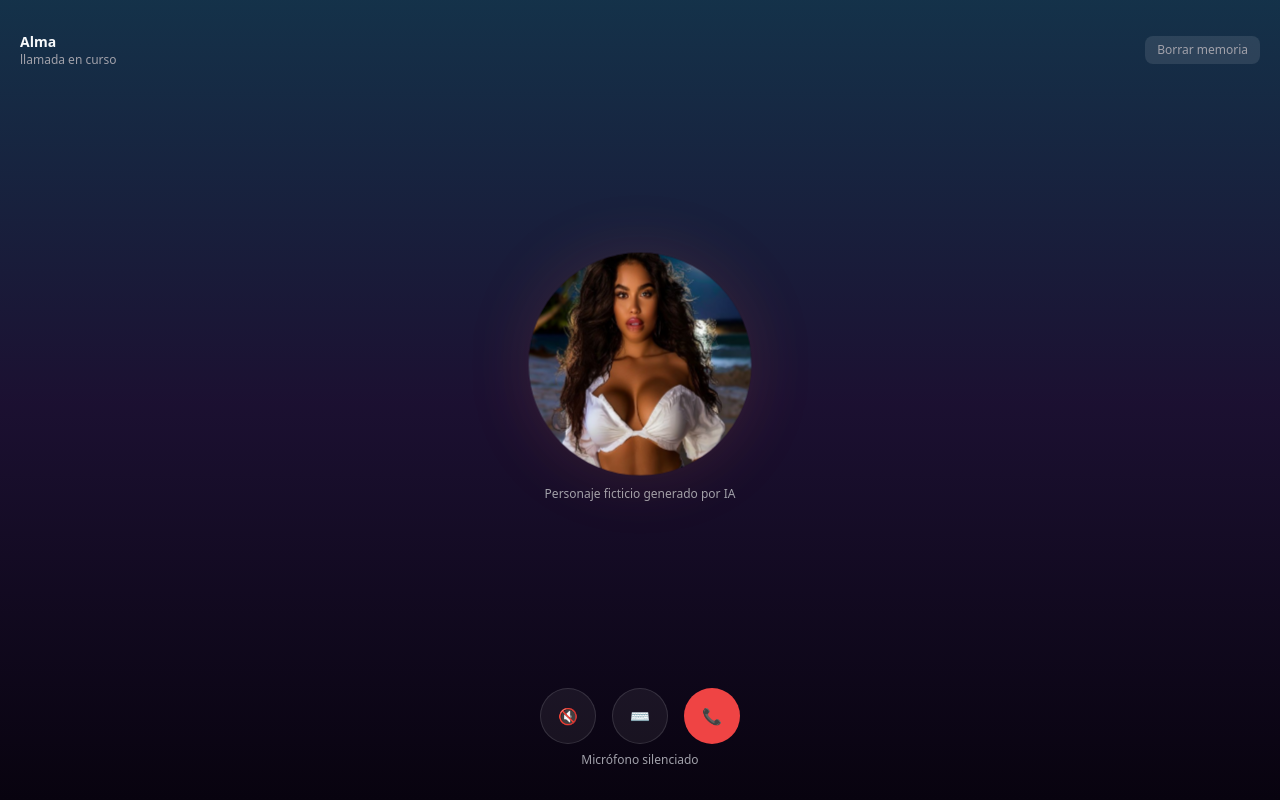
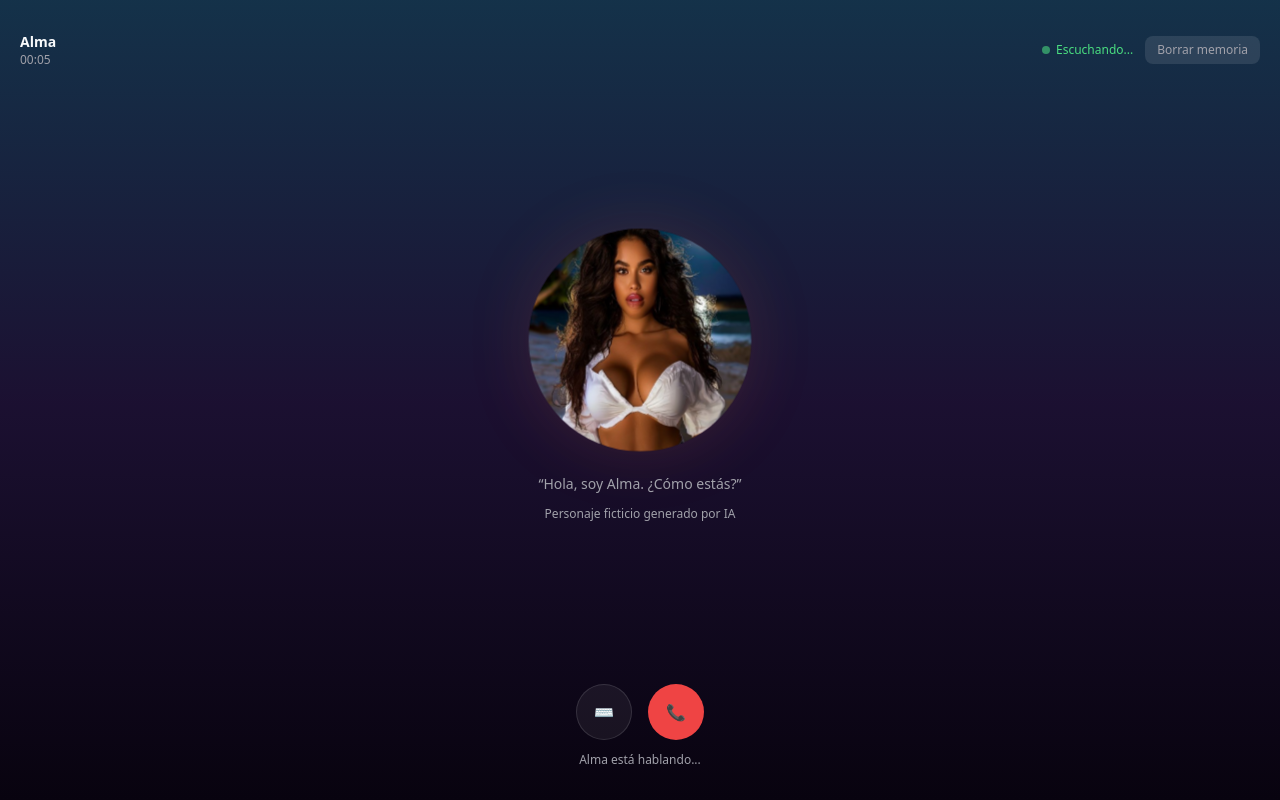
Before and after one commit to 3737631/luciaia, a Next.js app: page /luciaia/call/alma in a window 1280 px wide. Built offline with nearby package versions, Linux system fonts and the light colour scheme.

Commit message:
feat: llamada real con VAD automatico, timer y loop conversacional

```diff
--- a/src/components/CallScreen.tsx
+++ b/src/components/CallScreen.tsx
@@ -26,31 +26,63 @@ const backgroundGradients: Record<string, string> = {
   "car-night": "from-purple/30 via-pink/10 to-bg",
 };
 
+const SILENCE_TIMEOUT_MS = 1500;
+
 export default function CallScreen({ girl }: { girl: Girl }) {
   const custom = getCustomization(girl.id);
   const background = custom?.background ?? girl.defaultBackground;
 
-  const [micOn, setMicOn] = useState(false);
+  const [talking, setTalking] = useState(false);
+  const [listening, setListening] = useState(false);
+  const [thinking, setThinking] = useState(false);
+  const [lastReply, setLastReply] = useState<string | null>(null);
+  const [messages, setMessages] = useState<ChatMessage[]>([]);
+  const [callDuration, setCallDuration] = useState(0);
+  const [statusText, setStatusText] = useState("Conectando...");
+  const [interimText, setInterimText] = useState("");
   const [showTextPanel, setShowTextPanel] = useState(false);
   const [textInput, setTextInput] = useState("");
-  const [talking, setTalking] = useState(false);
-  const [lastReply, setLastReply] = useState<string | null>(null);
-  const [messages, setMessages] = useState<ChatMessage[]>([]);
-  const [thinking, setThinking] = useState(false);
-  const [listening, setListening] = useState(false);
-  const [interimText, setInterimText] = useState("");
+
   const inputRef = useRef<HTMLInputElement>(null);
   const recognitionRef = useRef<SpeechRecognition | null>(null);
   const doAIRef = useRef<((text: string) => Promise<string | undefined>) | null>(null);
+  const silenceTimerRef = useRef<ReturnType<typeof setTimeout> | null>(null);
+  const finalTranscriptRef = useRef("");
+  const isProcessingRef = useRef(false);
+  const mountedRef = useRef(true);
+  const timerRef = useRef<ReturnType<typeof setInterval> | null>(null);
+
+  const SpeechRecognition =
+    (typeof window !== "undefined") &&
+    ((window as any).SpeechRecognition || (window as any).webkitSpeechRecognition);
+
+  useEffect(() => {
+    return () => { mountedRef.current = false; };
+  }, []);
 
   useEffect(() => {
     const saved = getConversationHistory(girl.id);
     setMessages(saved);
-    if (saved.length > 0) {
+    if (saved.length === 0) {
+      const welcome = `Hola, soy ${girl.name}. ¿Cómo estás?`;
+      const welcomeMsg: ChatMessage = { role: "assistant", content: welcome };
+      setMessages([welcomeMsg]);
+      saveConversationHistory(girl.id, [welcomeMsg]);
+      setTimeout(() => speak(welcome), 800);
+    } else {
       const last = [...saved].reverse().find((m) => m.role === "assistant");
       if (last) setLastReply(last.content);
     }
-  }, [girl.id]);
+  }, [girl.id, girl.name]);
+
+  useEffect(() => {
+    timerRef.current = setInterval(() => {
+      setCallDuration((d) => d + 1);
+    }, 1000);
+    return () => {
+      if (timerRef.current) clearInterval(timerRef.current);
+    };
+  }, []);
 
   useEffect(() => {
     if (showTextPanel && inputRef.current) {
@@ -60,69 +92,99 @@ export default function CallScreen({ girl }: { girl: Girl }) {
 
   function speak(text: string) {
     setLastReply(text);
+    setStatusText("Hablando...");
     if (typeof window === "undefined" || !window.speechSynthesis) return;
     window.speechSynthesis.cancel();
     const utterance = new SpeechSynthesisUtterance(text);
     const voices = window.speechSynthesis.getVoices();
     const spanish = voices.find((v) => v.lang?.toLowerCase().startsWith("es"));
     if (spanish) utterance.voice = spanish;
+    utterance.rate = 1.1;
     setTalking(true);
-    utterance.onend = () => setTalking(false);
+    utterance.onend = () => {
+      setTalking(false);
+      setStatusText("Escuchando...");
+    };
     window.speechSynthesis.speak(utterance);
   }
 
-  const SpeechRecognition =
-    (typeof window !== "undefined") &&
-    ((window as any).SpeechRecognition || (window as any).webkitSpeechRecognition);
+  function resetSilenceTimer() {
+    if (silenceTimerRef.current) clearTimeout(silenceTimerRef.current);
+    silenceTimerRef.current = setTimeout(() => {
+      const text = finalTranscriptRef.current.trim();
+      if (text && !isProcessingRef.current && mountedRef.current) {
+        isProcessingRef.current = true;
+        finalTranscriptRef.current = "";
+        setInterimText("");
+        setThinking(true);
+        setStatusText("Pensando...");
+        doAIRef.current?.(text).finally(() => {
+          isProcessingRef.current = false;
+          setThinking(false);
+        });
+      }
+    }, SILENCE_TIMEOUT_MS);
+  }
 
-  useEffect(() => {
-    if (!micOn || !SpeechRecognition) return;
+  function startListening() {
+    if (!SpeechRecognition || recognitionRef.current) return;
     const recognition = new SpeechRecognition();
     recognition.lang = "es-ES";
     recognition.continuous = true;
     recognition.interimResults = true;
     recognitionRef.current = recognition;
 
-    let finalTranscript = "";
-
     recognition.onresult = (event: SpeechRecognitionEvent) => {
+      if (isProcessingRef.current || talking) return;
       let interim = "";
       for (let i = event.resultIndex; i < event.results.length; i++) {
         if (event.results[i].isFinal) {
-          finalTranscript += event.results[i][0].transcript + " ";
+          finalTranscriptRef.current += event.results[i][0].transcript + " ";
         } else {
           interim += event.results[i][0].transcript;
         }
       }
       setInterimText(interim);
-      if (finalTranscript.trim()) {
-        const text = finalTranscript.trim();
-        finalTranscript = "";
-        setInterimText("");
-        setThinking(true);
-        doAIRef.current?.(text).finally(() => setThinking(false));
+      if (interim || finalTranscriptRef.current.trim()) {
+        resetSilenceTimer();
       }
     };
 
     recognition.onerror = () => {
       setListening(false);
-      setMicOn(false);
+      setStatusText("Micrófono no disponible");
     };
 
-    recognition.onstart = () => setListening(true);
+    recognition.onstart = () => {
+      setListening(true);
+      setStatusText("Escuchando...");
+    };
+
     recognition.onend = () => {
       setListening(false);
-      if (micOn) recognition.start();
+      if (mountedRef.current && !isProcessingRef.current) {
+        recognition.start();
+      }
     };
 
     recognition.start();
-    return () => {
-      recognition.stop();
+  }
+
+  function stopListening() {
+    if (recognitionRef.current) {
+      recognitionRef.current.stop();
       recognitionRef.current = null;
-    };
-  }, [micOn, SpeechRecognition]);
+    }
+    if (silenceTimerRef.current) {
+      clearTimeout(silenceTimerRef.current);
+      silenceTimerRef.current = null;
+    }
+    setListening(false);
+    setInterimText("");
+  }
 
   const doAI = useCallback(async (text: string) => {
+    const currentHistory = getConversationHistory(girl.id);
     const memory = getUserMemory(girl.id);
     const summary = getConversationSummary(girl.id);
 
@@ -133,7 +195,7 @@ export default function CallScreen({ girl }: { girl: Girl }) {
       girlStyle: girl.style,
       girlPersonality: custom?.personality ?? girl.personality,
       customization: custom || {},
-      history: messages,
+      history: currentHistory,
       memory,
       summary,
       mode: "text" as const,
@@ -141,11 +203,11 @@ export default function CallScreen({ girl }: { girl: Girl }) {
 
     try {
       const reply = await sendChatMessage(payload);
+      if (!mountedRef.current) return;
       const replyMessage: ChatMessage = { role: "assistant", content: reply };
-      const updatedMsgs = [...messages, { role: "user" as const, content: text }, replyMessage];
+      const updatedMsgs = [...currentHistory, { role: "user" as const, content: text }, replyMessage];
       setMessages(updatedMsgs);
       speak(reply);
-
       saveConversationHistory(girl.id, updatedMsgs);
 
       const extracted = extractMemoryFromMessages(updatedMsgs);
@@ -163,28 +225,46 @@ export default function CallScreen({ girl }: { girl: Girl }) {
       return reply;
     } catch (err: any) {
       console.warn("[Call] AI error:", err);
+      if (!mountedRef.current) return;
       const fallback = getFallbackResponse(text);
       const replyMessage: ChatMessage = { role: "assistant", content: fallback };
-      const updatedMsgs = [...messages, { role: "user" as const, content: text }, replyMessage];
+      const updatedMsgs = [...currentHistory, { role: "user" as const, content: text }, replyMessage];
       setMessages(updatedMsgs);
       speak(fallback);
       saveConversationHistory(girl.id, updatedMsgs);
       return fallback;
     }
-  }, [girl, custom, messages]);
+  }, [girl, custom]);
 
   doAIRef.current = doAI;
+
+  useEffect(() => {
+    const timer = setTimeout(() => {
+      startListening();
+      setStatusText("Escuchando...");
+    }, 2000);
+    return () => {
+      clearTimeout(timer);
+      stopListening();
+    };
+  }, []);
 
   async function sendText() {
     const text = textInput.trim();
     if (!text || thinking) return;
     setTextInput("");
     setThinking(true);
+    setStatusText("Pensando...");
     await doAI(text);
     setThinking(false);
   }
 
   function hangUp() {
+    stopListening();
+    if (timerRef.current) clearInterval(timerRef.current);
+    if (typeof window !== "undefined" && window.speechSynthesis) {
+      window.speechSynthesis.cancel();
+    }
     window.location.href = "/girls";
   }
 
@@ -194,13 +274,24 @@ export default function CallScreen({ girl }: { girl: Girl }) {
     setLastReply(null);
   }
 
+  function formatDuration(seconds: number): string {
+    const m = Math.floor(seconds / 60);
+    const s = seconds % 60;
+    return `${m.toString().padStart(2, "0")}:${s.toString().padStart(2, "0")}`;
+  }
+
   return (
     <div className={`relative flex min-h-screen flex-col items-center justify-between bg-gradient-to-b ${backgroundGradients[background]} px-5 py-8`}>
       <div className="w-full flex items-center justify-between text-sm">
         <div>
           <p className="font-semibold">{girl.name}</p>
-          <p className="text-xs text-muted">llamada en curso</p>
+          <p className="text-xs text-muted">{formatDuration(callDuration)}</p>
         </div>
+        <div className="flex items-center gap-3">
+          <span className={`flex items-center gap-1.5 text-xs ${talking ? "text-green-400" : listening ? "text-pink" : "text-muted"}`}>
+            <span className={`inline-block h-2 w-2 rounded-full ${talking ? "bg-green-400 animate-pulse" : listening ? "bg-pink animate-pulse" : "bg-muted"}`} />
+            {statusText}
+          </span>
           <button
             onClick={clearMemory}
             className="rounded-lg bg-white/10 px-3 py-1.5 text-xs text-muted hover:bg-white/20"
@@ -208,6 +299,7 @@ export default function CallScreen({ girl }: { girl: Girl }) {
           >
             Borrar memoria
           </button>
+        </div>
       </div>
 
       <div className="flex flex-col items-center">
@@ -222,12 +314,12 @@ export default function CallScreen({ girl }: { girl: Girl }) {
           animated
           talking={talking}
         />
-        {listening && interimText && (
+        {interimText && listening && (
           <p className="mt-6 max-w-sm text-center text-sm text-ink/60 animate-fadeUp italic">
             {interimText}
           </p>
         )}
-        {lastReply && !listening && (
+        {lastReply && !interimText && (
           <p className="mt-6 max-w-sm text-center text-sm text-muted animate-fadeUp">
             &ldquo;{lastReply}&rdquo;
           </p>
@@ -260,14 +352,6 @@ export default function CallScreen({ girl }: { girl: Girl }) {
         )}
         <div className="flex items-center justify-center gap-4">
           <button
-            onClick={() => setMicOn((v) => !v)}
-            className={`flex h-14 w-14 items-center justify-center rounded-full transition-all duration-200 hover:scale-105 active:scale-95 ${listening ? "bg-green-500 shadow-lg shadow-green-500/50" : "card-surface"}`}
-            disabled={!SpeechRecognition}
-            title={listening ? "Escuchando..." : micOn ? "Micrófono activado" : "Micrófono silenciado"}
-          >
-            {listening ? "🎤" : micOn ? "🎙️" : "🔇"}
-          </button>
-          <button
             onClick={() => setShowTextPanel((v) => !v)}
             className="flex h-14 w-14 items-center justify-center rounded-full card-surface hover:scale-105 active:scale-95 transition-all duration-200"
             title="Escribir"
@@ -282,8 +366,8 @@ export default function CallScreen({ girl }: { girl: Girl }) {
             📞
           </button>
         </div>
-        <p className="mt-2 text-center text-xs text-muted">
-          {listening ? "Habla ahora..." : micOn ? "Micrófono activado" : "Micrófono silenciado"}
+        <p className="mt-3 text-center text-xs text-muted">
+          {thinking ? "La IA está pensando..." : talking ? `${girl.name} está hablando...` : listening ? "Habla con naturalidad, ella te escucha" : "Llamada en curso"}
         </p>
       </div>
     </div>
```
Lines whose indentation alone changed are shown as unchanged.
